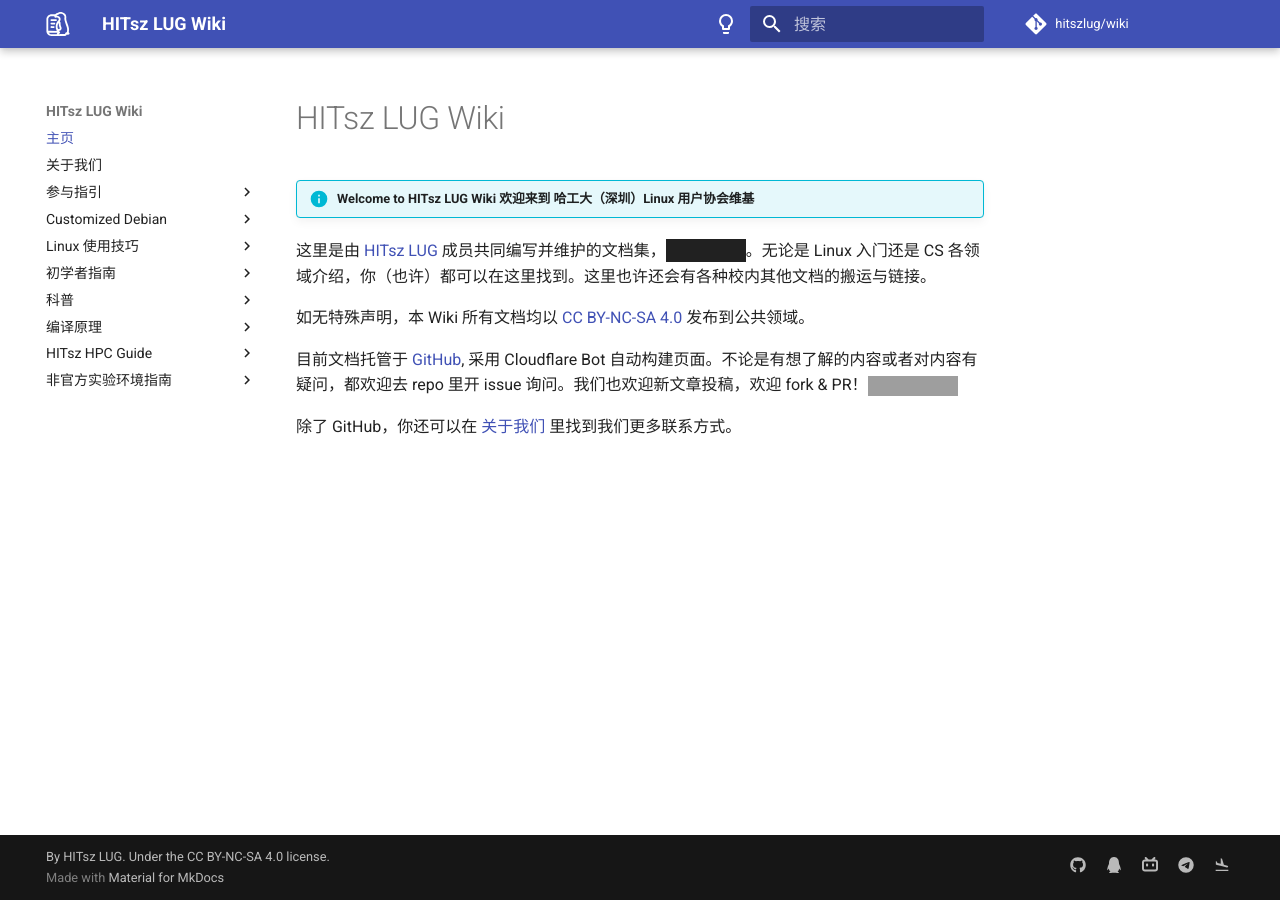
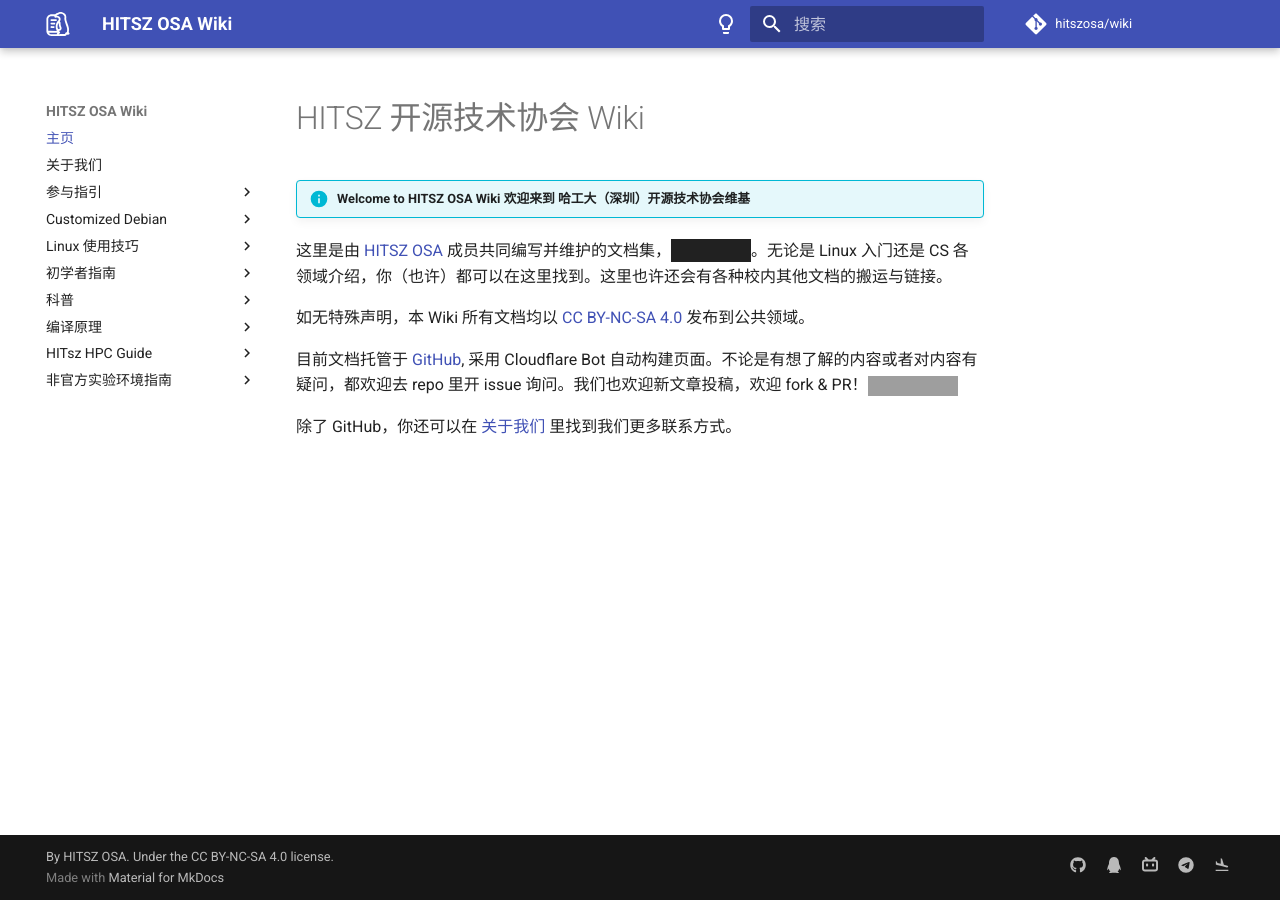
Before and after one commit to hitszosa/wiki, an MkDocs documentation site: the page built from docs/index.md, in a window 1280 px wide. Built offline with MkDocs 1.6.1 and Material for MkDocs 9.7.7, drawn with Linux system fonts in a browser that asks for light colours; comment, search, counter and statistics services are not loaded; grey boxes are pictures that could not be loaded.

Commit message:
fix: osa rebrand init

```diff
--- a/docs/index.md
+++ b/docs/index.md
@@ -1,8 +1,8 @@
-# HITsz LUG Wiki
+# HITSZ 开源技术协会 Wiki
 
-!!! info "Welcome to HITsz LUG Wiki 欢迎来到 哈工大（深圳）Linux 用户协会维基"
+!!! info "Welcome to HITSZ OSA Wiki 欢迎来到 哈工大（深圳）开源技术协会维基"
 
-这里是由 [HITsz LUG](./about.md) 成员共同编写并维护的文档集，~~可视为社刊~~。无论是 Linux 入门还是 CS 各领域介绍，你（也许）都可以在这里找到。这里也许还会有各种校内其他文档的搬运与链接。
+这里是由 [HITSZ OSA](./about.md) 成员共同编写并维护的文档集，~~可视为社刊~~。无论是 Linux 入门还是 CS 各领域介绍，你（也许）都可以在这里找到。这里也许还会有各种校内其他文档的搬运与链接。
 
 如无特殊声明，本 Wiki 所有文档均以 [CC BY-NC-SA 4.0](https://creativecommons.org/licenses/by-nc-sa/4.0/deed.zh) 发布到公共领域。
 
--- a/mkdocs.yml
+++ b/mkdocs.yml
@@ -1,9 +1,9 @@
-site_name: HITsz LUG Wiki
-repo_name: hitszlug/wiki
+site_name: HITSZ OSA Wiki
+repo_name: hitszosa/wiki
 site_url: https://wiki.hitsz.org/
-repo_url: https://github.com/hitszlug/wiki
+repo_url: https://github.com/hitszosa/wiki
 edit_uri: edit/main/docs/
-copyright: By <a href="https://lug.pub">HITsz LUG</a>. Under the <a href="https://creativecommons.org/licenses/by-nc-sa/4.0/">CC BY-NC-SA 4.0 license</a>.
+copyright: By <a href="https://osa.moe">HITSZ OSA</a>. Under the <a href="https://creativecommons.org/licenses/by-nc-sa/4.0/">CC BY-NC-SA 4.0 license</a>.
 
 theme:
   name: material
@@ -29,7 +29,7 @@ theme:
 extra:
   social:
     - icon: fontawesome/brands/github
-      link: https://github.com/hitszlug
+      link: https://github.com/hitszosa
     - icon: fontawesome/brands/qq
       link: https://qm.qq.com/cgi-bin/qm/qr?k=EmOyWeZrOaOeSoVrVLoozyKYdvjOia_t
     - icon: fontawesome/brands/bilibili
@@ -37,7 +37,7 @@ extra:
     - icon: fontawesome/brands/telegram
       link: https://t.me/hitszlug
     - icon: material/airplane-landing
-      link: https://lug.pub
+      link: https://osa.moe
 
 nav:
   - 主页: index.md
```
Also changed, not shown: README.md (+1 -1 lines), docs/about.md (+2 -2 lines), docs/contribute-guide/markdown.md (+1 -1 lines).
